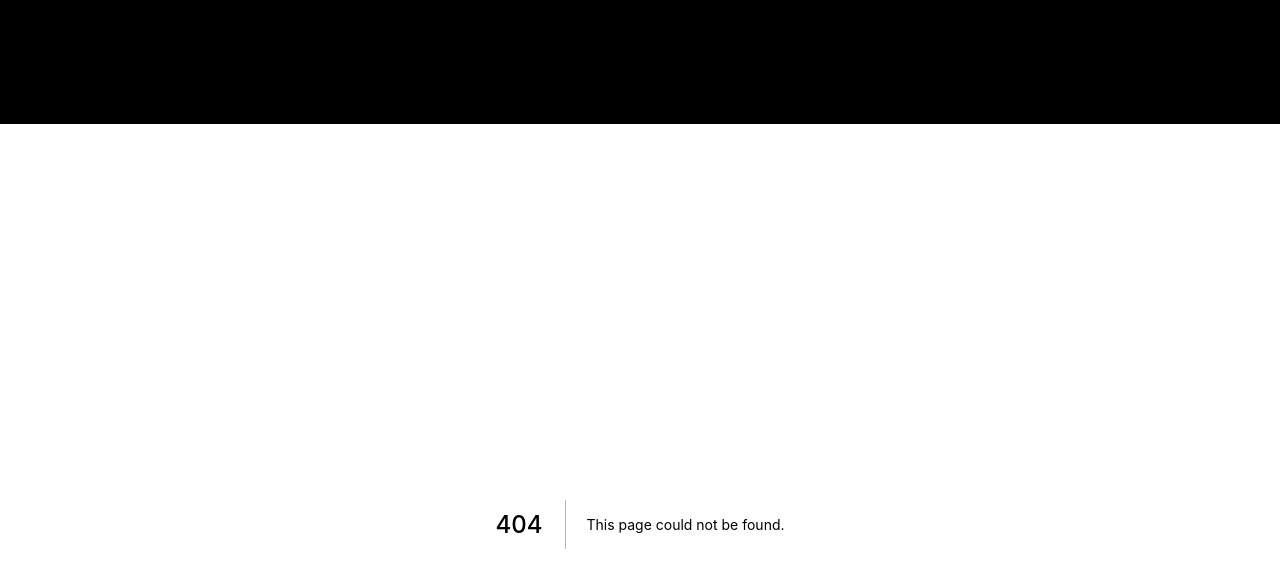
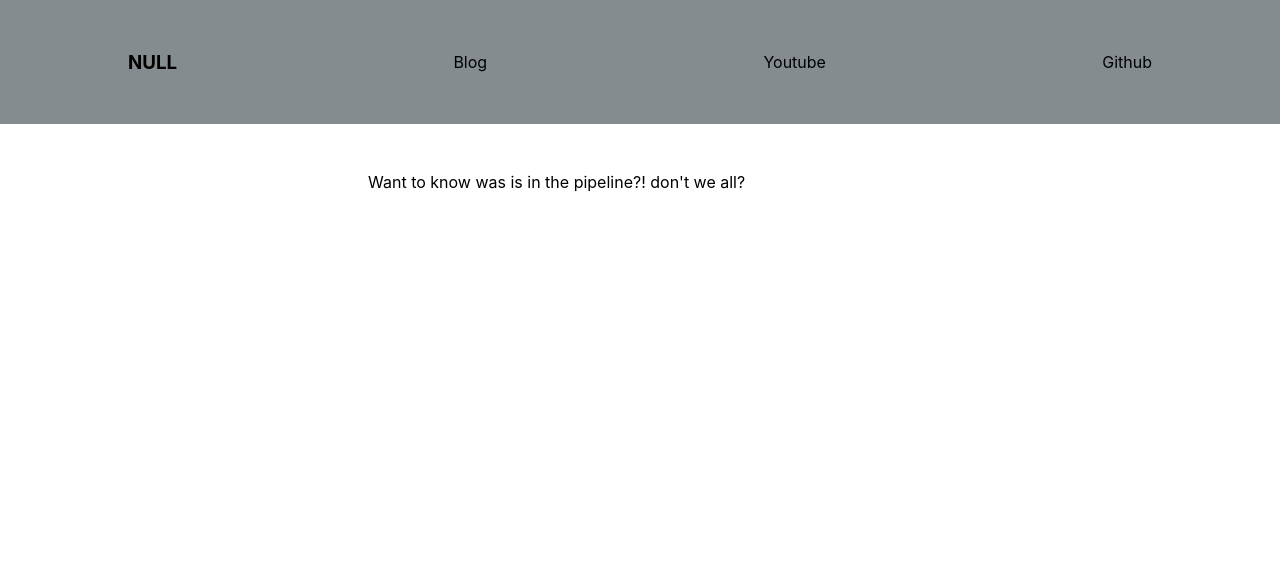
Before and after one commit to null-channel/null-web, a Next.js app: page /soon in a window 1280 px wide. Before the commit this address had no page. Shown: the top 572 px of the page. Built offline with nearby package versions, Linux system fonts and the light colour scheme.

Commit message:
fix minor typos and navbar updates

```diff
--- a/components/navbar.module.css
+++ b/components/navbar.module.css
@@ -1,13 +1,14 @@
 @import url('https://fonts.googleapis.com/css2?family=Work+Sans:wght@400;500;700&display=swap');
 .brand{
     padding: 1rem;
+    cursor: pointer;
 }
 .nav{
   display: flex;
   padding: 1rem 7rem;
   justify-content: space-between;
   align-items: center;
-  background-color: #000000;
+  background-color: rgba(1, 17, 23, 0.483);
 }
 .nav_item{
     list-style-type: none;
--- a/lib/nav-data.ts
+++ b/lib/nav-data.ts
@@ -5,7 +5,7 @@ export const navLinks = [
     },
     {
       name: "Youtube",
-      path: "/blog",
+      path: "https://www.youtube.com/channel/UCfrwHFvGCdf0_nVW4seBwrg",
     },
     {
       name: "Github",
--- a/pages/index.tsx
+++ b/pages/index.tsx
@@ -41,7 +41,7 @@ const Home: NextPage = () => {
           </a>
 
           <a
-            href="https://github.com/vercel/next.js/tree/canary/examples"
+            href="/soon/"
             className={styles.card}
           >
             <h2>Soon &rarr;</h2>
@@ -49,7 +49,7 @@ const Home: NextPage = () => {
           </a>
 
           <a
-            href="https://vercel.com/new?utm_source=create-next-app&utm_medium=default-template&utm_campaign=create-next-app"
+            href="/"
             className={styles.card}
           >
             <h2>Odd &rarr;</h2>
--- /dev/null
+++ b/pages/soon.tsx
@@ -0,0 +1,16 @@
+import type { NextPage } from 'next'
+import Layout from '../components/layout';
+import Head from 'next/head'
+import Image from 'next/image'
+import styles from '../styles/Home.module.css'
+import Link from 'next/link'
+import Script from 'next/script';
+import Header from '../components/navbar'
+
+export default function Soon() {
+  return (
+    <Layout>
+        <div>Want to know was is in the pipeline?! don't we all?</div>
+    </Layout>
+  )
+}
--- a/styles/globals.css
+++ b/styles/globals.css
@@ -21,6 +21,6 @@ a {
   }
   body {
     color: white;
-    background: black;
+    background: rgb(2, 28, 38);
   }
 }
```
